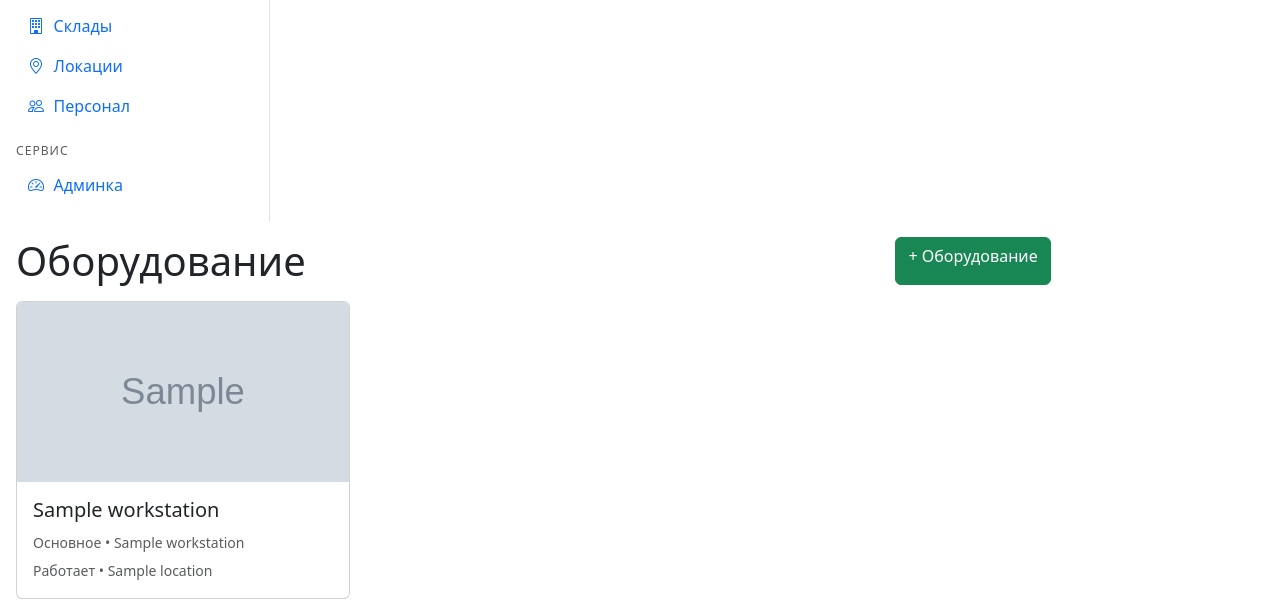
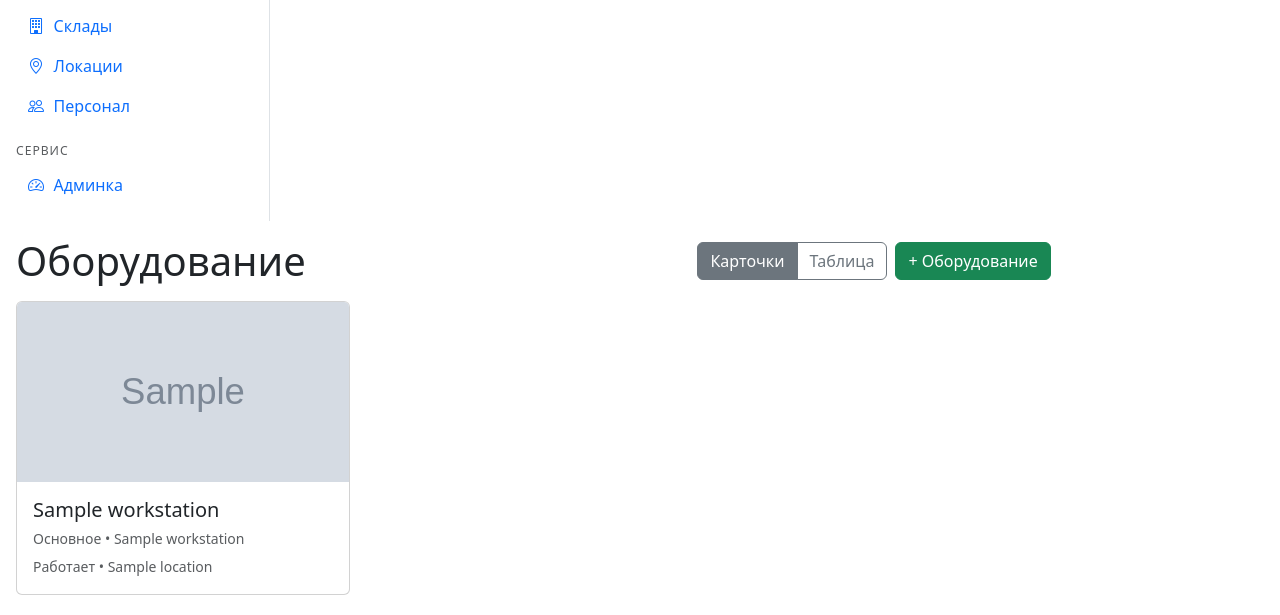
Before and after one commit to evergreen-96/toir, a Django app: page /assets/ in a window 1280 px wide. Shown: the part 426-1041 px from the top of the page. Run offline with Django 5.2, Linux system fonts and the light colour scheme; tables that the repository leaves empty hold one stand-in row (values such as "Sample post"); grey boxes marked "Sample" are stand-in pictures; parts of the project's set-up code (start-up, migrations or seed data) failed here and were passed over.

Commit message:
Сделать по мимо карточек оборудования еще таблицу по оборудованию, удобство просмотра

```diff
--- a/templates/assets/ws_list.html
+++ b/templates/assets/ws_list.html
@@ -1,27 +1,106 @@
 {% extends "base.html" %}
 {% block title %}Оборудование{% endblock %}
+
 {% block content %}
-<div class="d-flex justify-content-between mb-3">
+<div class="d-flex align-items-center justify-content-between mb-3">
   <h1 class="mb-0">Оборудование</h1>
-  <a class="btn btn-success" href="{% url 'assets:asset_new' %}">+ Оборудование</a>
+  <div class="d-flex align-items-center gap-2">
+    <div class="btn-group" role="group" aria-label="View switch">
+      <button id="view-cards" type="button" class="btn btn-outline-secondary active">Карточки</button>
+      <button id="view-table" type="button" class="btn btn-outline-secondary">Таблица</button>
+    </div>
+    <a class="btn btn-success" href="{% url 'assets:asset_new' %}">+ Оборудование</a>
+  </div>
 </div>
-<!--TODO: Сделать вид табличный с переключателем -->
-<div class="row g-3">
+
+{# ВИД 1: Карточки #}
+<div id="cards-view" class="row g-3">
   {% for x in object_list %}
     <div class="col-md-6 col-lg-4">
-      <a class="card text-decoration-none" href="{% url 'assets:asset_detail' x.pk %}">
-        {% if x.photo %}<img src="{{ x.photo.url }}" class="card-img-top" style="object-fit:cover;height:180px">{% endif %}
+      <a class="card text-decoration-none h-100" href="{% url 'assets:asset_detail' x.pk %}">
+        {% if x.photo %}
+          <img src="{{ x.photo.url }}" class="card-img-top" style="object-fit:cover;height:180px" alt="{{ x.name }}">
+        {% endif %}
         <div class="card-body">
-          <h5 class="card-title">{{ x.name }}</h5>
+          <h5 class="card-title mb-1">{{ x.name }}</h5>
           <p class="card-text mb-1">
-            <small class="text-muted">{{ x.get_category_display }}{% if x.type_name %} • {{ x.type_name }}{% endif %}</small>
+            <small class="text-muted">
+              {{ x.get_category_display }}{% if x.type_name %} • {{ x.type_name }}{% endif %}
+            </small>
           </p>
           <small class="text-muted">{{ x.get_status_display }} • {{ x.location }}</small>
         </div>
       </a>
     </div>
   {% empty %}
-    <div class="col-12"><div class="alert alert-secondary">Пусто</div></div>
+    <div class="col-12"><div class="alert alert-secondary mb-0">Пусто</div></div>
   {% endfor %}
 </div>
+
+{# ВИД 2: Таблица #}
+<div id="table-view" class="table-responsive d-none">
+  <table class="table align-middle">
+    <thead>
+      <tr>
+        <th style="width:56px;">Фото</th>
+        <th>Название</th>
+        <th>Категория</th>
+        <th>Тип</th>
+        <th>Статус</th>
+        <th>Локация</th>
+        <th style="width:1%;white-space:nowrap;"></th>
+      </tr>
+    </thead>
+    <tbody>
+      {% for x in object_list %}
+        <tr>
+          <td>
+            {% if x.photo %}
+              <img src="{{ x.photo.url }}" alt="" style="width:48px;height:48px;object-fit:cover;border-radius:6px;">
+            {% else %}
+              <span class="text-muted">—</span>
+            {% endif %}
+          </td>
+          <td class="fw-medium"><a href="{% url 'assets:asset_detail' x.pk %}">{{ x.name }}</a></td>
+          <td>{{ x.get_category_display }}</td>
+          <td>{% if x.type_name %}{{ x.type_name }}{% else %}<span class="text-muted">—</span>{% endif %}</td>
+          <td>{{ x.get_status_display }}</td>
+          <td>{{ x.location }}</td>
+          <td><a class="btn btn-sm btn-outline-primary" href="{% url 'assets:asset_detail' x.pk %}">Открыть</a></td>
+        </tr>
+      {% empty %}
+        <tr><td colspan="7"><div class="alert alert-secondary mb-0">Пусто</div></td></tr>
+      {% endfor %}
+    </tbody>
+  </table>
+</div>
+
+{# --- Рабочий JS прямо в шаблоне --- #}
+<script>
+  document.addEventListener('DOMContentLoaded', function () {
+    const KEY = 'assets_view_mode'; // 'cards' | 'table'
+    const cardsBtn = document.getElementById('view-cards');
+    const tableBtn = document.getElementById('view-table');
+    const cardsView = document.getElementById('cards-view');
+    const tableView = document.getElementById('table-view');
+
+    if (!cardsBtn || !tableBtn || !cardsView || !tableView) return; // на всякий
+
+    function apply(mode) {
+      const isTable = mode === 'table';
+      cardsView.classList.toggle('d-none', isTable);
+      tableView.classList.toggle('d-none', !isTable);
+      tableBtn.classList.toggle('active', isTable);
+      cardsBtn.classList.toggle('active', !isTable);
+      cardsBtn.setAttribute('aria-pressed', String(!isTable));
+      tableBtn.setAttribute('aria-pressed', String(isTable));
+      try { localStorage.setItem(KEY, mode); } catch(e) {}
+    }
+
+    cardsBtn.addEventListener('click', () => apply('cards'));
+    tableBtn.addEventListener('click', () => apply('table'));
+
+    apply(localStorage.getItem(KEY) || 'cards');
+  });
+</script>
 {% endblock %}
```
